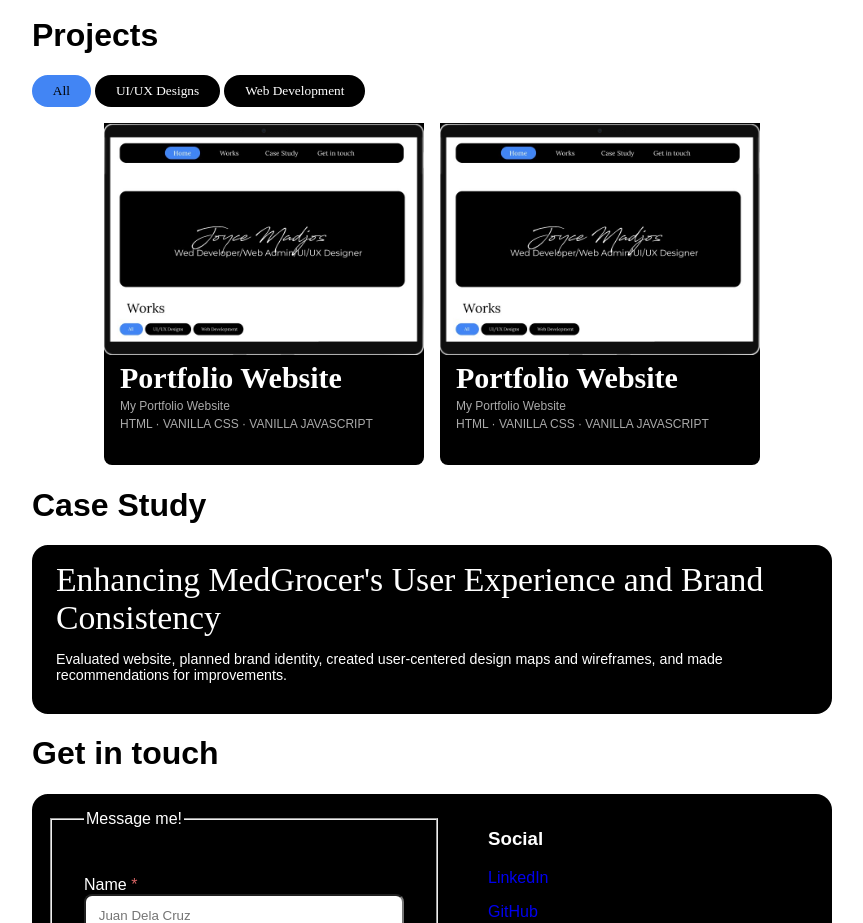
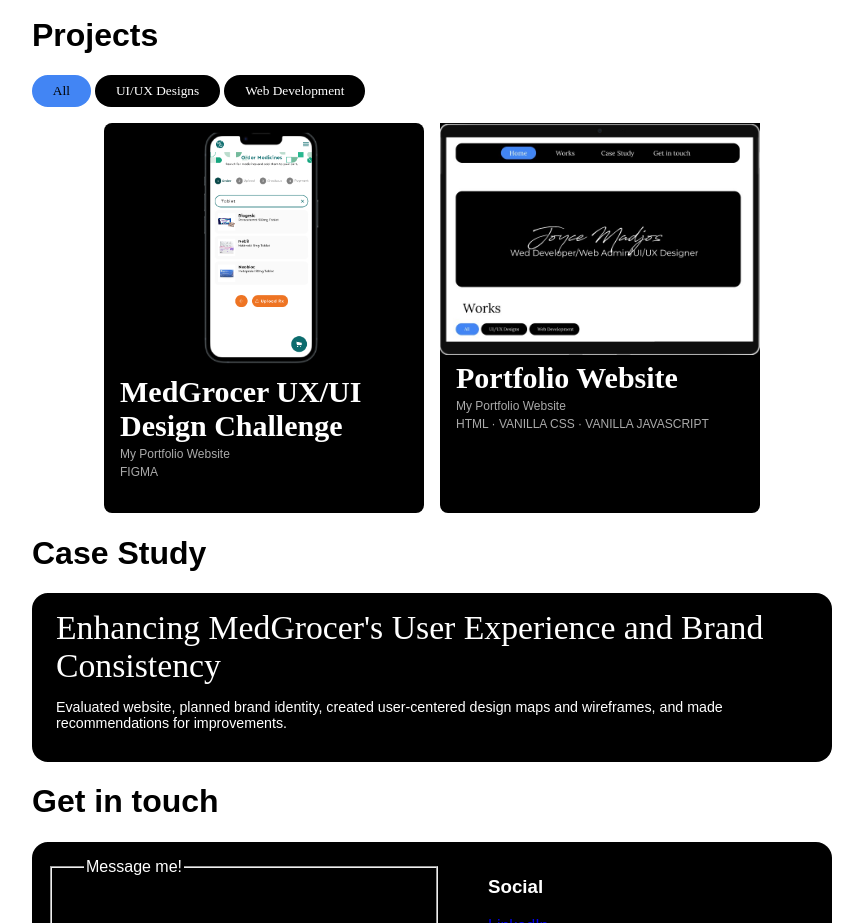
Before and after one commit to joyce-madjos/Portfolio-v1, a plain HTML site: page index.html in a window 1280 px wide. Shown: the part 1380-2303 px from the top of the page, without its empty margins (208-1071 px from the left). Drawn offline with Linux system fonts and the light colour scheme.

Commit message:
fix: project section contents

```diff
--- a/index.html
+++ b/index.html
@@ -163,15 +163,17 @@
         <button class="works-button">Web Development</button>
         <div class="project-container">
           <div class="project-individual-container">
-            <img
-              class="project-image"
-              src="assets/images/Portfolio-image.jpg"
-              alt="Portfolio Website Image"
-            />
-            <h3 class="portfolio-title">Portfolio Website</h3>
+            <div class="medgrocer-container">
+              <img
+                class="medgrocer project-image"
+                src="assets/images/mini-MedGrocer-Challenge.PNG"
+                alt="Portfolio Website Image"
+              />
+            </div>
+            <h3 class="portfolio-title">MedGrocer UX/UI Design Challenge</h3>
             <p class="portfolio-subtitle">My Portfolio Website</p>
             <p class="portfolio-body">
-              html &middot; vanilla css &middot; vanilla javascript
+              Figma
             </p>
           </div>
           <div class="project-individual-container">
--- a/style.css
+++ b/style.css
@@ -40,7 +40,6 @@
 body {
   margin: 0px;
   padding: 0px;
-  /* margin: 0 auto; */
   font-family: var(--regular-font);
 }
 
@@ -232,7 +231,6 @@ nav {
 }
 
 .skill-title-container {
-  /* border: 1px solid pink; */
   width: 100%;
   padding-left: 0.8rem;
 }
@@ -267,6 +265,17 @@ nav {
 .project-image {
   max-width: 320px;
   height: auto;
+}
+
+.medgrocer {
+  height: 250px;
+  text-align: center;
+}
+
+.medgrocer-container {
+  display: flex;
+  justify-content: center;
+  align-items: center;
 }
 
 .portfolio-title,
```
Also changed, not shown: assets/images/MedGrocer-Challenge.PNG (added), assets/images/mini-MedGrocer-Challenge.PNG (added).
